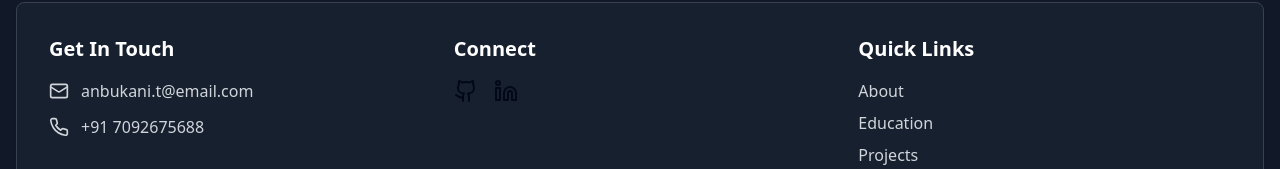
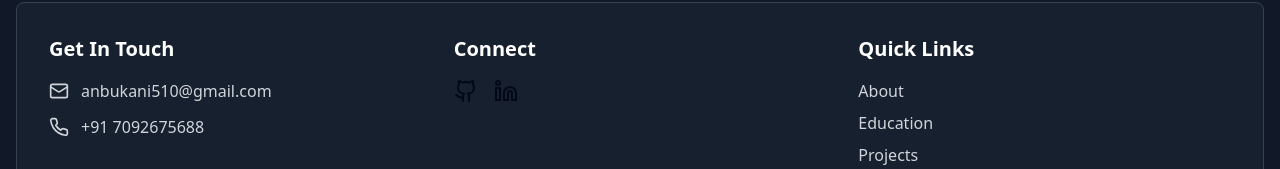
Before and after one commit to anbu5420/anbukani-electronics-folio, a React (Vite) app: page / in a window 1280 px wide. Shown: the part 4622-4791 px from the top of the page. Built offline with nearby package versions, Linux system fonts and the light colour scheme.

Commit message:
Visual edit in Lovable
Edited UI in Lovable

```diff
--- a/src/components/Footer.tsx
+++ b/src/components/Footer.tsx
@@ -1,10 +1,7 @@
-
 import { Card } from "@/components/ui/card";
 import { Mail, Phone, Github, Linkedin, Heart } from "lucide-react";
-
 const Footer = () => {
-  return (
-    <footer className="bg-gray-900 text-white py-12 mt-16">
+  return <footer className="bg-gray-900 text-white py-12 mt-16">
       <div className="container mx-auto px-4">
         <Card className="bg-gray-800/50 border-gray-700 p-8">
           <div className="grid md:grid-cols-3 gap-8">
@@ -13,7 +10,7 @@ const Footer = () => {
               <div className="space-y-3">
                 <div className="flex items-center gap-3 text-gray-300">
                   <Mail className="w-5 h-5" />
-                  <span>anbukani.t@email.com</span>
+                  <span>anbukani510@gmail.com</span>
                 </div>
                 <div className="flex items-center gap-3 text-gray-300">
                   <Phone className="w-5 h-5" />
@@ -50,8 +47,6 @@ const Footer = () => {
           </div>
         </Card>
       </div>
-    </footer>
-  );
+    </footer>;
 };
-
 export default Footer;
```
